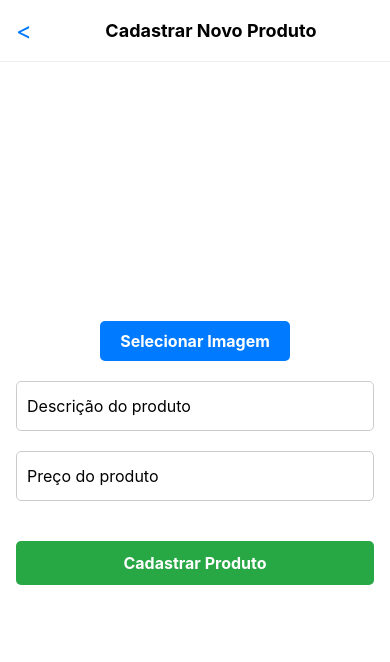
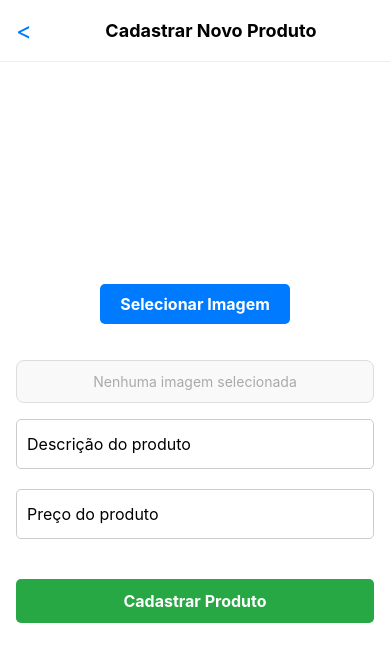
Before and after one commit to Wesley-Viricimo/NeiaSalgadosMobile, a React Native app: screen /ProductCreate in a window 390 px wide. Shown: the top 662 px of the page. Built offline with nearby package versions, Linux system fonts and the light colour scheme.

Commit message:
Alterando tela para criação de produtos

```diff
--- a/src/api/apiClient.ts
+++ b/src/api/apiClient.ts
@@ -4,6 +4,7 @@ const API_URL = Constants.expoConfig?.extra?.API_URL;
 
 const apiClient = async (endpoint: string, options: RequestInit) => {
   const fullUrl = `${API_URL}${endpoint}`;
+  console.log('full url', fullUrl)
 
   const response = await fetch(fullUrl, options);
   return response.json();
--- a/src/api/service/ProductService.ts
+++ b/src/api/service/ProductService.ts
@@ -37,49 +37,47 @@ class ProductService {
     }
   }
 
-  // Método estático para criar um produto
   static async createProduct(productModel: ProductModel) {
     try {
       const token = await TokenService.getToken(); // Obtemos o token diretamente aqui
 
-      const file = productModel.file;
+      // Acessando o primeiro item do array 'assets' para pegar os dados do arquivo
+      const fileAsset = productModel.file.assets[0];
 
-      // Verificar se estamos no ambiente de React Native e se file tem a propriedade `uri`
-      let fileUri = '';
-      if ((file as any).uri) {
-        fileUri = (file as any).uri;
-      } else {
-        fileUri = (file as any).name || '';
-      }
+      // Extraindo as propriedades necessárias
+      const fileUri = fileAsset.uri;
+      const fileName = fileAsset.name || 'file.jpg';
+      const fileType = fileAsset.mimeType || 'application/octet-stream';
 
-      const fileName = file.name || 'file.jpg'; // Nome do arquivo
-
-      // Carregar o arquivo e convertê-lo para um Blob, se necessário
+      // Carregar o arquivo como Blob
       const fileBlob = await fetch(fileUri)
         .then(res => res.blob())
-        .catch(error => {
+        .catch((error) => {
           console.error('Erro ao carregar o arquivo:', error);
           throw new Error("Erro ao carregar o arquivo.");
         });
 
-      // Criar FormData e adicionar os campos
+      // Criação do FormData
       const formData = new FormData();
-      formData.append("file", fileBlob, fileName); // Passando o arquivo como Blob
+      formData.append("file", fileBlob, fileName); // Passando o Blob como arquivo
       formData.append("description", productModel.description); // Descrição do produto
       formData.append("price", String(productModel.price)); // Convertendo price para string
 
-      // Enviar requisição
+      // Configurações da requisição
       const options = {
         method: 'POST',
         headers: {
-          "Content-Type": "multipart/form-data",
+          'Content-Type': 'multipart/form-data',
           'Authorization': token, // Usamos o token obtido pela função `getToken`
         },
-        body: formData,
+        body: formData, // FormData já cuida do Content-Type correto
       };
 
+      // Enviar requisição
       const response = await apiClient(`/product`, options);
       const responseData = await response.json();
+
+      console.log('Response:', responseData);
 
       return {
         status: response.status,
@@ -90,6 +88,7 @@ class ProductService {
       throw new Error("Erro na comunicação com a API.");
     }
   }
+
 }
 
 // Exporte a classe ProductService
--- a/src/components/filePicker/index.jsx
+++ b/src/components/filePicker/index.jsx
@@ -6,12 +6,10 @@ import { styles } from "./styles";
 const FilePicker = ({ onFileSelect }) => {
   const pickFile = async () => {
     const result = await DocumentPicker.getDocumentAsync({
-      type: ["image/png", "image/jpeg", "image/jpg"],
+      mimeType: ["image/png", "image/jpeg", "image/jpg"],
     });
 
-    if (result.type === "success") {
-      onFileSelect(result);
-    }
+    onFileSelect(result); // Retorna o arquivo selecionado
   };
 
   return (
--- a/src/pages/productCreate/index.jsx
+++ b/src/pages/productCreate/index.jsx
@@ -6,8 +6,9 @@ import InputField from "../../components/inputField/index";
 import SubmitButton from "../../components/submitButton/index";
 import { useNavigation } from "@react-navigation/native";
 import { validateFile } from "../../utils/fileValidator";
-import { createProduct } from "../../api/service/ProductService";
+import ProductService from "../../api/service/ProductService";
 import { SafeAreaView } from "react-native-safe-area-context";
+import ProductModel from "../../model/ProductModel";
 
 const ProductCreate = () => {
   const navigation = useNavigation();
@@ -20,12 +21,12 @@ const ProductCreate = () => {
       return Alert.alert("Erro", "Todos os campos são obrigatórios!");
     }
 
-    if (!validateFile(file.name)) {
+    if (!validateFile(file.assets[0].mimeType)) {
       return Alert.alert("Erro", "O tipo do arquivo é inválido!");
     }
 
     try {
-      const response = await createProduct(file, description, price);
+      const response = await ProductService.createProduct(new ProductModel(file, description, price));
 
       if (response.status === 201) {
         Alert.alert("Sucesso", "Produto cadastrado com sucesso!");
@@ -48,6 +49,13 @@ const ProductCreate = () => {
       </View>
       <View style={styles.body}>
         <FilePicker onFileSelect={setFile} />
+        <View style={styles.filePreview}>
+          {file ? (
+            <Text style={styles.fileName}>{file.assets[0].name}</Text>
+          ) : (
+            <Text style={styles.filePlaceholder}>Nenhuma imagem selecionada</Text>
+          )}
+        </View>
         <InputField
           placeholder="Descrição do produto"
           value={description}
--- a/src/pages/productCreate/styles.js
+++ b/src/pages/productCreate/styles.js
@@ -28,4 +28,21 @@ export const styles = StyleSheet.create({
     padding: 16,
     justifyContent: "center",
   },
+  filePreview: {
+    marginVertical: 16,
+    padding: 12,
+    borderWidth: 1,
+    borderColor: "#DDD",
+    borderRadius: 8,
+    backgroundColor: "#F9F9F9",
+    alignItems: "center",
+  },
+  fileName: {
+    fontSize: 16,
+    color: "#333",
+  },
+  filePlaceholder: {
+    fontSize: 14,
+    color: "#AAA",
+  },
 });
--- a/src/utils/fileValidator.js
+++ b/src/utils/fileValidator.js
@@ -1,5 +1,5 @@
 export const validateFile = (fileName) => {
-    const validExtensions = ["png", "jpg", "jpeg"];
+    const validExtensions = ["image/png", "image/jpg", "image/jpeg"];
     const fileExtension = fileName.split(".").pop()?.toLowerCase();
     return validExtensions.includes(fileExtension || "");
   };
```
